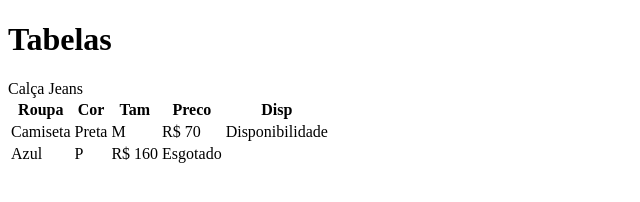
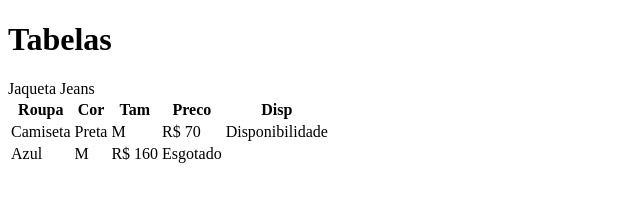
Before and after one commit to HigoFerreira/aula-tabela, a plain HTML site: page index.html in a window 1280 px wide. Shown: the full height of the page, 0-640 px from the left. Drawn offline with Linux system fonts and the light colour scheme.

Commit message:
Deixou de ser calça jeans e passou a ser jaqueta para tamanho M

```diff
--- a/index.html
+++ b/index.html
@@ -33,9 +33,9 @@
             <td>Disponibilidade</td>
         </tr>
 
-        <tr>Calça Jeans</td>
+        <tr>Jaqueta Jeans</td>
             <td>Azul</td>
-            <td>P</td>
+            <td>M</td>
             <td>R$ 160</td>
             <td>Esgotado</td>
         </tr>
```
